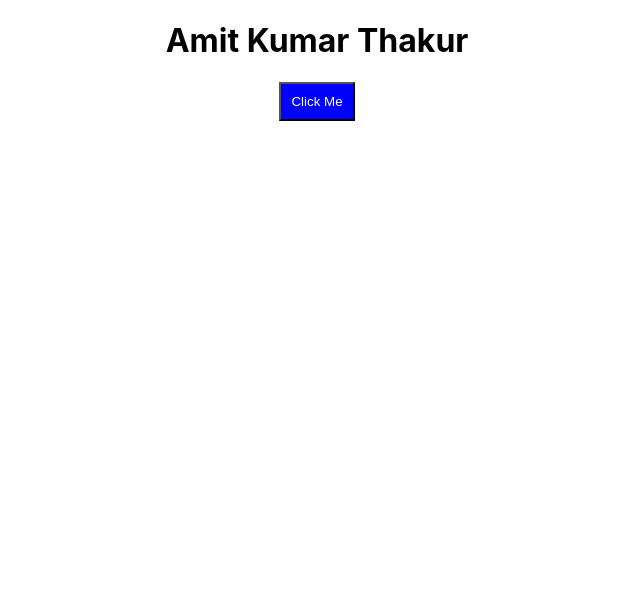
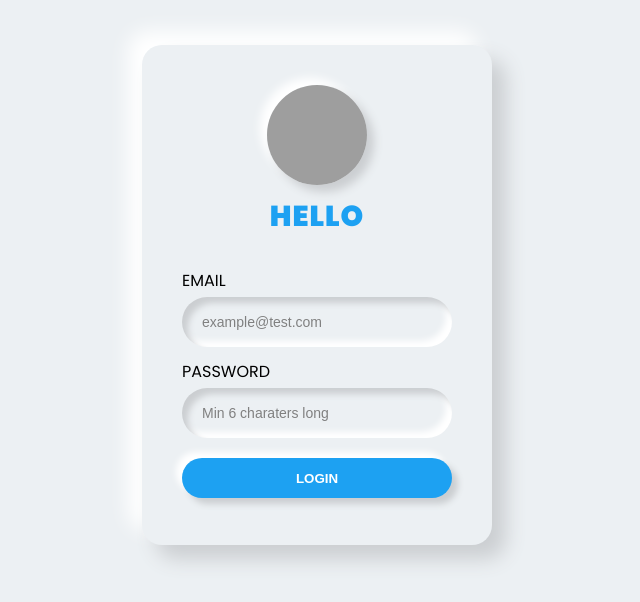
Before and after one commit to 102AMIT/Learing_React_With_Some_mini_Project, a React (Create React App) app: page / in a window 1280 px wide. Shown: the top 602 px of the page, without its empty margins (323-963 px from the left). Built offline with nearby package versions, Linux system fonts and the light colour scheme; grey boxes are pictures that could not be loaded.

Commit message:
use state with form validation completed

```diff
--- a/src/App.js
+++ b/src/App.js
@@ -8,8 +8,13 @@ import './App.css';
 // import Toggle from './class_components/Toggle/Toggle';
 // import Style from './class_components/Style formets/Style';
 // import Form from './class_components/Form handelling using class/Form';
+// import UseState from './function_components/react_hooks/UseState';
+// import UseStateArray from './function_components/react_hooks/UseStateArray';
+// import UseStateObject from './function_components/react_hooks/UseStateObject';
+// import ShortCirEval from './function_components/react_hooks/ShortCirEval';
+import Form from './function_components/formValidation/Form';
 
-import UseState from './function_components/react_hooks/UseState';
+
 
 
 function App() {
@@ -25,7 +30,11 @@ function App() {
       {/* <Toggle /> */}
       {/* <Style myClass={true}/> */}
       {/* <Form /> */}
-      <UseState />
+      {/* <UseState /> */}
+      {/* <UseStateArray /> */}
+      {/* <UseStateObject /> */}
+      {/* <ShortCirEval /> */}
+      <Form />
     </div>
 
   );
--- /dev/null
+++ b/src/function_components/formValidation/Form.js
@@ -0,0 +1,62 @@
+import React,{useState} from 'react'
+import './form.css'
+const Form = () => {
+
+    const [email, setEmail] = useState("");
+    const [password, setPassword] = useState("");
+    const [allEntry, setAllEntry] = useState([]);
+
+
+    const submitForm = (e)=>{
+        e.preventDefault();
+
+        if(email && password){
+
+        const newEntry ={id:new Date().getTime().toString() ,email:email,password:password};
+
+        setAllEntry([...allEntry,newEntry])
+
+        setEmail("");
+        setPassword("");
+        }else{
+            alert("Please fill the form data");
+        }
+    }
+  return (
+        <>
+            <form action="" onSubmit={submitForm}>
+                <div className="container">
+                    <div className="brand-logo"></div>
+                    <div className="brand-title">HELLO</div>
+                    <div className="inputs">
+                        <label htmlFor='email'>EMAIL</label>
+                        <input type="email" placeholder="example@test.com" value={email} onChange={(e)=>setEmail(e.target.value)}/>
+                        <label htmlFor='password'>PASSWORD</label>
+                        <input type="password" placeholder="Min 6 charaters long" value={password} onChange={(e)=>setPassword(e.target.value)}/>
+                        <button type="submit">LOGIN</button>
+                    </div>
+                </div>
+            </form>
+
+
+            <div className="brand-title1">
+                {
+                    allEntry.map((current)=>{
+                        return (
+                            <div key={current.id} className="list">
+                            <div>
+                                <p>{current.email}</p>
+
+                                <p>{current.password}</p>
+                                </div>
+                            </div>
+                        );
+                    })
+                }
+            </div>
+
+        </>
+  )
+}
+
+export default Form
--- /dev/null
+++ b/src/function_components/formValidation/form.css
@@ -0,0 +1,146 @@
+@import url('https://fonts.googleapis.com/css2?family=Poppins:wght@400;900&display=swap');
+
+input {
+  caret-color: red;
+}
+
+body {
+  margin: 0;
+  width: 100vw;
+  height: 100vh;
+  background: #ecf0f3;
+  display: flex;
+  align-items: center;
+  text-align: center;
+  justify-content: center;
+  place-items: center;
+  overflow: hidden;
+  font-family: poppins;
+}
+
+.container {
+  position: relative;
+  width: 350px;
+  height: 500px;
+  border-radius: 20px;
+  padding: 40px;
+  box-sizing: border-box;
+  background: #ecf0f3;
+  box-shadow: 14px 14px 20px #cbced1, -14px -14px 20px white;
+}
+
+.brand-logo {
+  height: 100px;
+  width: 100px;
+  background: url("https://img.icons8.com/color/100/000000/twitter--v2.png");
+  margin: auto;
+  border-radius: 50%;
+  box-sizing: border-box;
+  box-shadow: 7px 7px 10px #cbced1, -7px -7px 10px white;
+}
+
+.brand-title {
+  margin-top: 10px;
+  font-weight: 900;
+  font-size: 1.8rem;
+  color: #1DA1F2;
+  letter-spacing: 1px;
+}
+
+
+.inputs {
+  text-align: left;
+  margin-top: 30px;
+}
+
+label, input, button {
+  display: block;
+  width: 100%;
+  padding: 0;
+  border: none;
+  outline: none;
+  box-sizing: border-box;
+}
+
+label {
+  margin-bottom: 4px;
+}
+
+label:nth-of-type(2) {
+  margin-top: 12px;
+}
+
+input::placeholder {
+  color: gray;
+}
+
+input {
+  background: #ecf0f3;
+  padding: 10px;
+  padding-left: 20px;
+  height: 50px;
+  font-size: 14px;
+  border-radius: 50px;
+  box-shadow: inset 6px 6px 6px #cbced1, inset -6px -6px 6px white;
+}
+
+button {
+  color: white;
+  margin-top: 20px;
+  background: #1DA1F2;
+  height: 40px;
+  border-radius: 20px;
+  cursor: pointer;
+  font-weight: 900;
+  box-shadow: 6px 6px 6px #cbced1, -6px -6px 6px white;
+  transition: 0.5s;
+}
+
+button:hover {
+  box-shadow: none;
+}
+
+a {
+  position: absolute;
+  font-size: 8px;
+  bottom: 4px;
+  right: 4px;
+  text-decoration: none;
+  color: black;
+  background: yellow;
+  border-radius: 10px;
+  padding: 2px;
+}
+
+h1 {
+  position: absolute;
+  top: 0;
+  left: 0;
+}
+.brand-title1{
+  height: 200px;
+  width: 100%;
+  font-size: 20px;
+  margin-top: 10px;
+  color: #1DA1F2;
+  letter-spacing: 0.2px;
+  display: flex;
+  flex-direction: column;
+  flex-wrap: wrap;
+  overflow: hidden;
+}
+
+.list{
+  height: 20%;
+  width: 30%;
+  padding: 5px;
+}
+
+.list p{
+  font-size: 10px;
+  display: inline;
+  display: flex;
+  flex-direction: column;
+
+
+}
--- /dev/null
+++ b/src/function_components/react_hooks/ShortCirEval.js
@@ -0,0 +1,14 @@
+import React,{useState} from 'react'
+
+const ShortCirEval = () => {
+    const [demo, setstate] = useState("BYE");
+  return (
+    <div>
+        <h1>{demo || "Hello Amit"}</h1>
+        <h1>{demo && "Bye Amit"}</h1>
+
+    </div>
+  )
+}
+
+export default ShortCirEval
--- /dev/null
+++ b/src/function_components/react_hooks/UseStateArray.js
@@ -0,0 +1,49 @@
+import React,{useState} from 'react'
+
+const UseStateArray = () => {
+
+    const bioData=[
+        {
+            id:0,
+            myName:"Amit",
+            age:26
+        },
+        {
+            id:1,
+            myName:"Thakur",
+            age:27
+        }
+    ]
+
+    const [myArray, setmyArray] = useState(bioData);
+
+    const clearArray= ()=>{
+        setmyArray([]);
+    }
+    const removeElement=(id)=>{
+        // alert(id);
+        const myNewArray = myArray.filter((curElement)=>{
+            return curElement.id !== id;
+        });
+
+        setmyArray(myNewArray);
+    }
+
+  return (
+    <div>
+        {
+            myArray.map((item)=>{
+            return <h1 key={item.id}>Name :{item.myName} and Age : {item.age}
+                {/* if we wnat to pass some argument in function we need to write fat arrow function otherwise not function run every time */}
+                   <button style={style} onClick={()=>removeElement(item.id)}>remove</button>
+            </h1>
+            })
+        }
+        <button onClick={clearArray}>clear</button>
+    </div>
+  )
+}
+
+const style={color:"white",fontSize:"20px",backgroundColor:"red", margin:"10px",padding:"10px", borderRadius:"20px"}
+
+export default UseStateArray
--- /dev/null
+++ b/src/function_components/react_hooks/UseStateObject.js
@@ -0,0 +1,22 @@
+import React from 'react'
+
+const UseStateObject = () => {
+
+    const [myObject, setmyObject] = React.useState({
+        name:"amit",age:26,school:"abc"
+    });
+    const changename=()=>{
+        // setmyObject({name:"rohan",age:32,school:"xyz"});
+        setmyObject({...myObject,age:21});//if we want to update some specific value then we use spread operator
+    }
+
+  return (
+    <div>
+        <h1>Name:{myObject.name} Age:{myObject.age} School:{myObject.school}</h1>
+        <button onClick={changename}>Update</button>
+
+    </div>
+  )
+}
+
+export default UseStateObject
```
